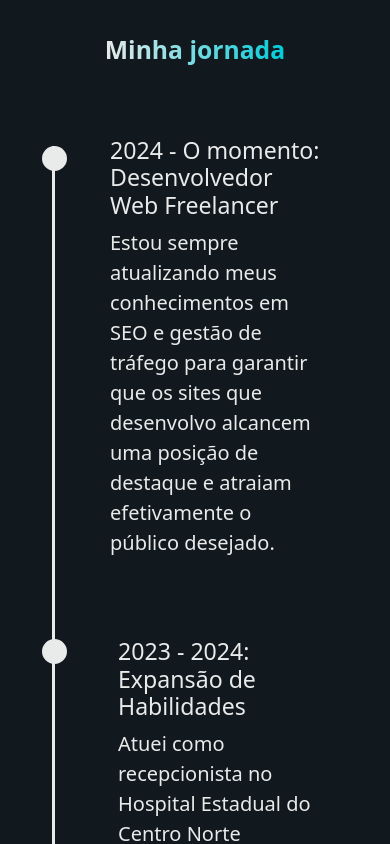
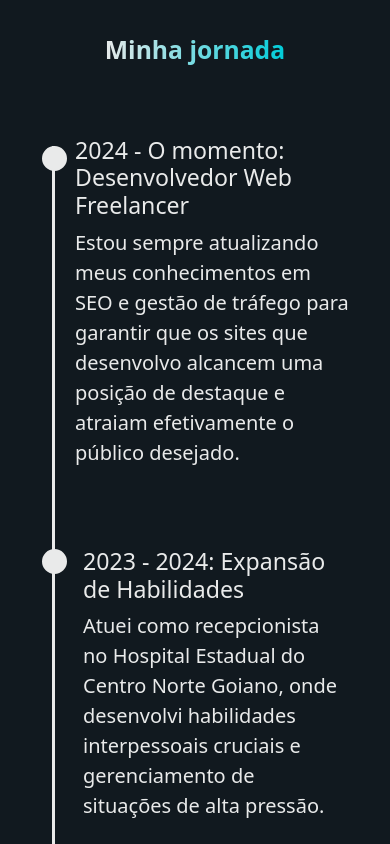
Before and after one commit to rafaeloliveiralopes/portfolio.v2, a Next.js app: page /about-page in a window 390 px wide. Shown: the part 980-1824 px from the top of the page. Built offline with nearby package versions, Linux system fonts and the light colour scheme.

Commit message:
style(timeline): Reduce padding of timeline for small screens.

```diff
--- a/src/pages/about-page/About.modules.css
+++ b/src/pages/about-page/About.modules.css
@@ -175,8 +175,8 @@ footer a:hover {
 
   .timeline {
     width: 100%;
-    padding-left: 70px;
-    padding-right: 25px;
+    padding-left: 35px;
+    padding-right: 0;
   }
 
   .timeline::before {
```
